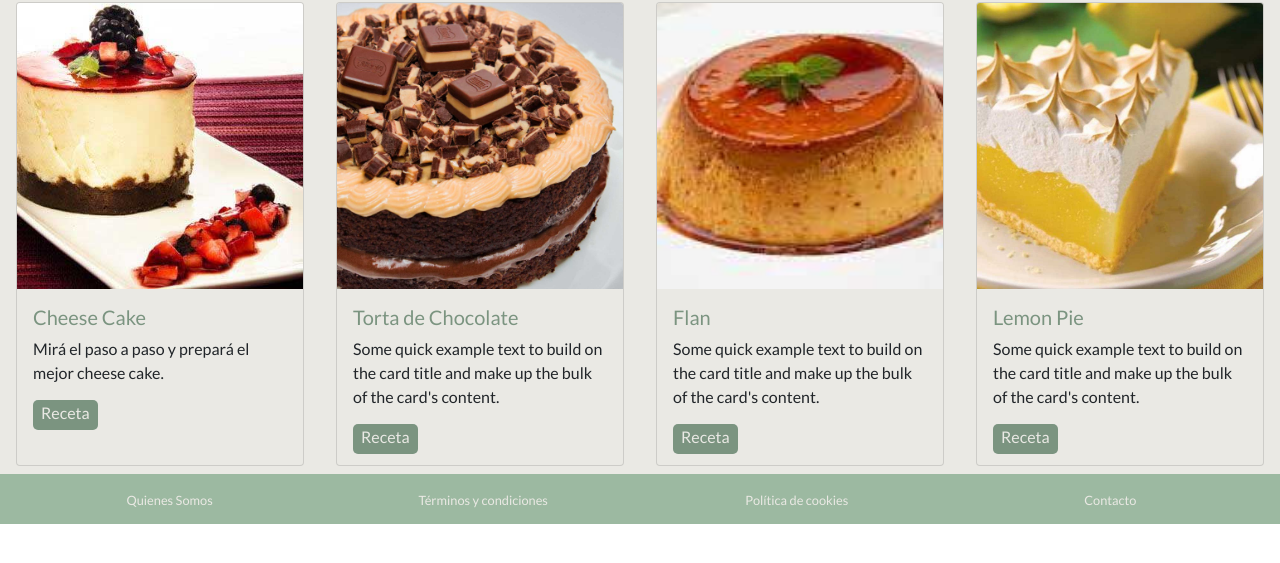
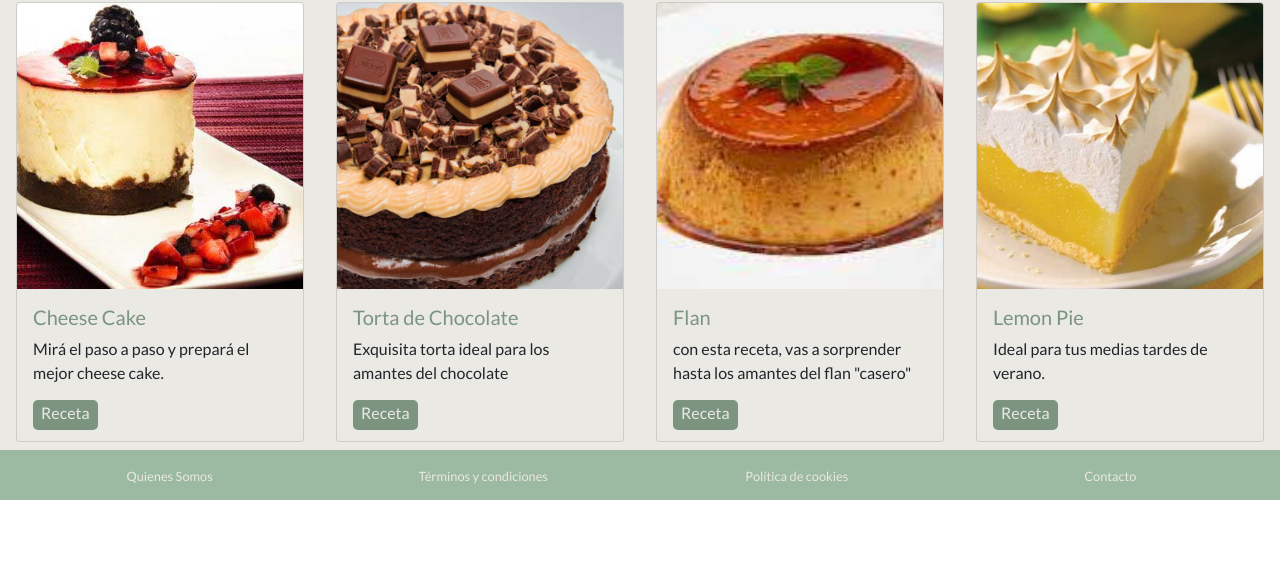
Before and after one commit to anadelarco/vegancetas, a website: page recetas/postres.html in a window 1280 px wide. Shown: the part 199-762 px from the top of the page. Drawn offline with nearby package versions, Linux system fonts and the light colour scheme.

Commit message:
complete las descripciones de los postres

```diff
--- a/recetas/postres.html
+++ b/recetas/postres.html
@@ -103,8 +103,7 @@
                             <img class="card-img-top" src="../assets/PostreChocolatePpal.jpg" alt="torta chocolate">
                             <div class="card-body">
                                 <h5 class="card-title">Torta de Chocolate</h5>
-                                <p class="card-text">Some quick example text to build on the card title and make up the
-                                    bulk of the card's content.</p>
+                                <p class="card-text">Exquisita torta ideal para los amantes del chocolate</p>
                                 <a href="#" class="btnGrales">Receta</a>
                             </div>
                         </div>
@@ -114,8 +113,7 @@
                             <img class="card-img-top" src="../assets/PostreFlanPpal.jpg" alt="Flan">
                             <div class="card-body">
                                 <h5 class="card-title">Flan</h5>
-                                <p class="card-text">Some quick example text to build on the card title and make up the
-                                    bulk of the card's content.</p>
+                                <p class="card-text">con esta receta, vas a sorprender hasta los amantes del flan "casero"</p>
                                 <a href="../recetas/404.html" class="btnGrales">Receta</a>
                             </div>
                         </div>
@@ -125,8 +123,7 @@
                             <img class="card-img-top" src="../assets/PostreLemonPpal.jpg" alt="lemon pie">
                             <div class="card-body">
                                 <h5 class="card-title">Lemon Pie</h5>
-                                <p class="card-text">Some quick example text to build on the card title and make up the
-                                    bulk of the card's content.</p>
+                                <p class="card-text">Ideal para tus medias tardes de verano.</p>
                                 <a href="#" class="btnGrales">Receta</a>
                             </div>
                         </div>
```
